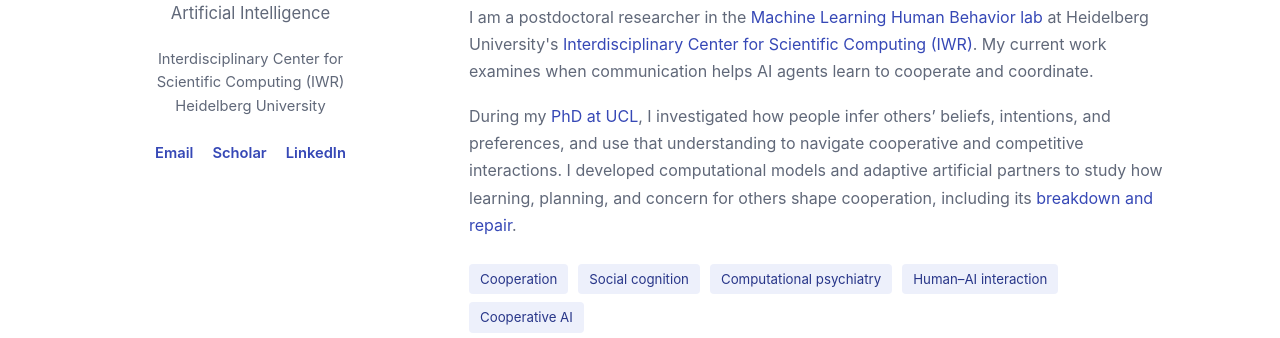
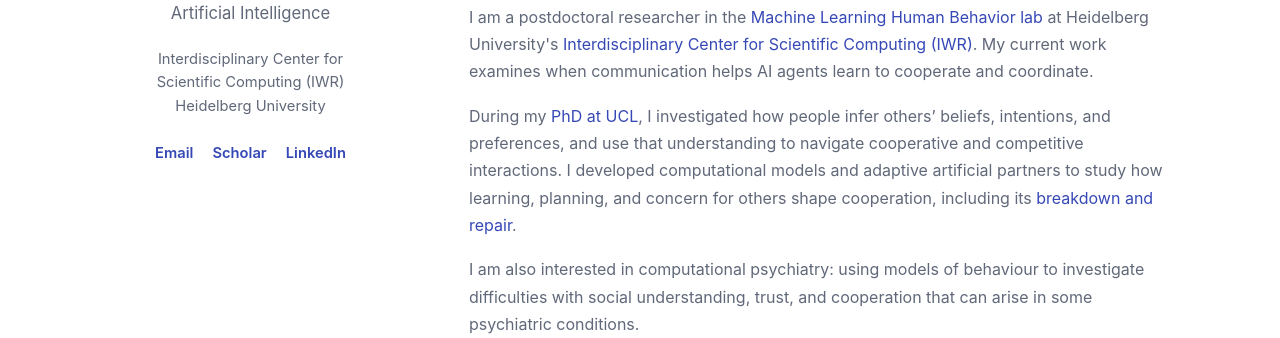
Before and after one commit to ismailg/ismailg.github.io, a plain HTML site: page index.html in a window 1280 px wide. Shown: the part 462-800 px from the top of the page. Drawn offline with Linux system fonts and the light colour scheme.

Commit message:
Connect research interests to computational psychiatry

```diff
--- a/index.html
+++ b/index.html
@@ -39,6 +39,7 @@
         <p>My work connects <strong>computational cognitive science</strong> and <strong>artificial intelligence</strong>, combining behavioural experiments, computational models, and simulations of interacting agents.</p>
         <p>I am a postdoctoral researcher in the <a href="https://humml.iwr.uni-heidelberg.de/team/">Machine Learning Human Behavior lab</a> at Heidelberg University's <a href="https://www.iwr.uni-heidelberg.de/en">Interdisciplinary Center for Scientific Computing (IWR)</a>. My current work examines when communication helps AI agents learn to cooperate and coordinate.</p>
         <p>During my <a href="https://discovery.ucl.ac.uk/id/eprint/10168000/">PhD at UCL</a>, I investigated how people infer others’ beliefs, intentions, and preferences, and use that understanding to navigate cooperative and competitive interactions. I developed computational models and adaptive artificial partners to study how learning, planning, and concern for others shape cooperation, including its <a href="https://doi.org/10.5334/cpsy.178">breakdown and repair</a>.</p>
+        <p>I am also interested in computational psychiatry: using models of behaviour to investigate difficulties with social understanding, trust, and cooperation that can arise in some psychiatric conditions.</p>
         <div class="interest-list" aria-label="Research interests"><span>Cooperation</span><span>Social cognition</span><span>Computational psychiatry</span><span>Human–AI interaction</span><span>Cooperative AI</span></div>
         <a class="text-link" href="#publications">Explore my publications</a>
       </div>
```
